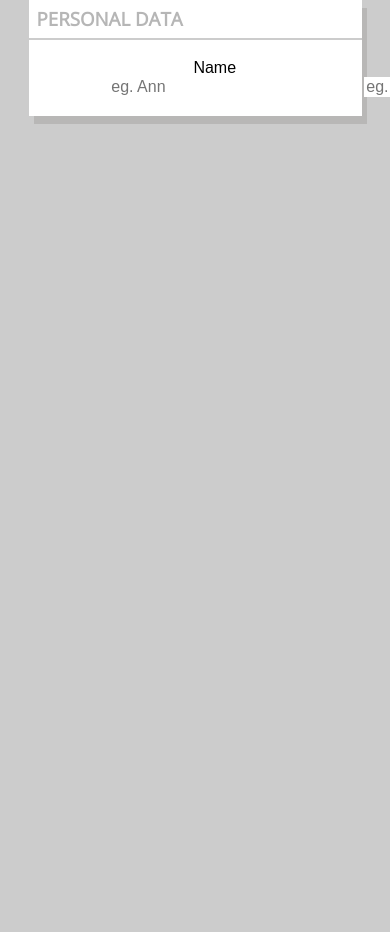
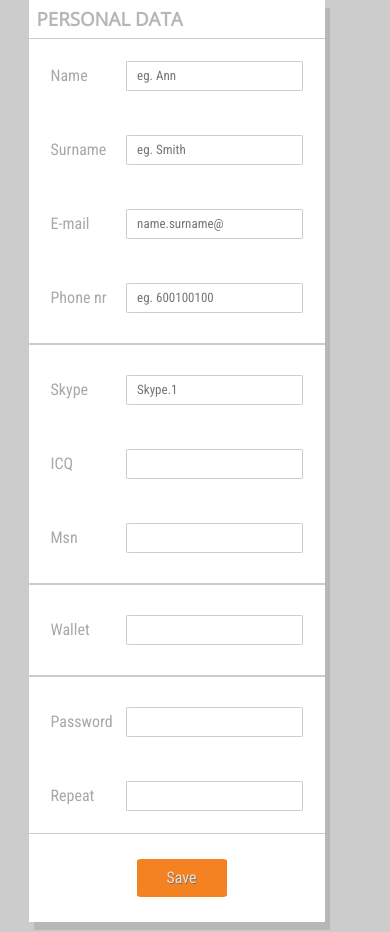
Before and after one commit to MegDeri/kodilla-first-project, a website: page form/form.html in a window 390 px wide. Before the commit the page ends 844 px from the top, so only its background shows below. Drawn offline with nearby package versions, Linux system fonts and the light colour scheme; files that its build step writes are made by us from their sources; a web font is replaced by a local one.

Commit message:
Amend index.html & form.html & style

```diff
--- a/form/form.html
+++ b/form/form.html
@@ -8,19 +8,19 @@
         <link rel="stylesheet" href="https://use.fontawesome.com/releases/v5.7.2/css/all.css" integrity="sha384-fnmOCqbTlWIlj8LyTjo7mOUStjsKC4pOpQbqyi7RrhN7udi9RwhKkMHpvLbHG9Sr" crossorigin="anonymous">
         <link href="https://fonts.googleapis.com/css?family=Damion|Open+Sans|Roboto+Condensed" rel="stylesheet">
         <link rel="stylesheet" type="text/css" href="../css/style.css">
-        <link rel="stylesheet" type="text/css" href="icon-font/css/Glyphter.css">
+        <link rel="stylesheet" type="text/css" href="../icon-font/css/Glyphter.css">
 </head>
 <body class="form-page">
     <div class="main">
         <section class="main-section">
             <h3 class="title">Personal data</h3>
-                <form action="" method="POST">
+                <form class="first-form" action="" method="POST">
                     <div class="container-fluid">
                         <div class="row">
                             <div class=" col-offset-3 col-5 col-s-12 col-m-8">
                                 <div class="field">
-                                    <label for="fname">Name</label>
-                                    <input type="text" id="fname" placeholder="eg. Ann" minlength="3" required>
+                                    <label class="form-label" for="fname">Name</label>
+                                    <input class="form-input" type="text" id="fname" placeholder="eg. Ann" minlength="3" required>
                                 </div>
                             </div>
                         </div>
@@ -29,8 +29,8 @@
                         <div class="row">
                             <div class=" col-offset-3 col-5 col-s-12 col-m-8">
                                 <div class="field">
-                                    <label for="lname">Surname</label>
-                                    <input type="text" id="lname" name="user-name" placeholder="eg. Smith" minlength="3" required>
+                                    <label class="form-label" for="lname">Surname</label>
+                                    <input class="form-input" type="text" id="lname" name="user-name" placeholder="eg. Smith" minlength="3" required>
                                 </div>
                             </div>
                        </div>
@@ -39,8 +39,8 @@
                         <div class="row">
                             <div class=" col-offset-3 col-5 col-s-12 col-m-8">
                                 <div class="field">
-                                    <label for="email">E-mail</label>
-                                    <input type="email" id="email" name="user-email" placeholder="name.surname@" required>
+                                    <label class="form-label" for="email">E-mail</label>
+                                    <input class="form-input" type="email" id="email" name="user-email" placeholder="name.surname@" required>
                                 </div>
                             </div>
                         </div>
@@ -49,8 +49,8 @@
                         <div class="row">
                             <div class=" col-offset-3 col-5 col-s-12 col-m-8">
                                 <div class="field">
-                                    <label for="phone">Phone nr</label>
-                                    <input type="tel" id="phone" name="phone-nr" minlength="9" placeholder="eg. 600100100">
+                                    <label class="form-label" for="phone">Phone nr</label>
+                                    <input class="form-input" type="tel" id="phone" name="phone-nr" minlength="9" placeholder="eg. 600100100">
                                 </div>
                             </div>
                         </div>
@@ -60,8 +60,8 @@
                         <div class="row">
                             <div class=" col-offset-3 col-5 col-s-12 col-m-8">
                                 <div class="field">
-                                    <label for="skype">Skype</label>
-                                    <input type="text" id="skype" name="user-skype" placeholder="Skype.1">
+                                    <label class="form-label" for="skype">Skype</label>
+                                    <input class="form-input" type="text" id="skype" name="user-skype" placeholder="Skype.1">
                                 </div>
                             </div>
                         </div>
@@ -70,8 +70,8 @@
                         <div class="row">
                             <div class=" col-offset-3 col-5 col-s-12 col-m-8">
                                 <div class="field">
-                                    <label for="icq">ICQ</label>
-                                    <input type="text" id="icq" name="user-icq">
+                                    <label class="form-label" for="icq">ICQ</label>
+                                    <input class="form-input" type="text" id="icq" name="user-icq">
                                 </div>
                             </div>
                         </div>
@@ -80,8 +80,8 @@
                         <div class="row">
                             <div class=" col-offset-3 col-5 col-s-12 col-m-8">
                                 <div class="field">
-                                    <label for="msn">Msn</label>
-                                    <input type="text" id="msn" name="user-msn">
+                                    <label class="form-label" for="msn">Msn</label>
+                                    <input class="form-input" type="text" id="msn" name="user-msn">
                                 </div>
                             </div>
                         </div>
@@ -91,8 +91,8 @@
                         <div class="row">
                             <div class=" col-offset-3 col-5 col-s-12 col-m-8">
                                 <div class="field">
-                                    <label for="wallet">Wallet</label>
-                                    <input type="number" id="wallet" name="user-wallet" min="100" max="10000" step="10">
+                                    <label class="form-label" for="wallet">Wallet</label>
+                                    <input class="form-input" type="number" id="wallet" name="user-wallet" min="100" max="10000" step="10">
                                 </div>
                             </div>
                         </div>
@@ -102,8 +102,8 @@
                         <div class="row">
                             <div class=" col-offset-3 col-5 col-s-12 col-m-8">
                                 <div class="field">
-                                    <label for="password">Password</label>
-                                    <input type="password" id="password" name="user-pass" required>
+                                    <label class="form-label" for="password">Password</label>
+                                    <input class="form-input" type="password" id="password" name="user-pass" required>
                                 </div>
                             </div>
                         </div>
@@ -112,8 +112,8 @@
                         <div class="row">
                             <div class=" col-offset-3 col-5 col-s-12 col-m-8">
                             <div class="field">
-                                <label for="repeat">Repeat</label>
-                                <input type="password" id="repeat" name="user-pass" required>
+                                <label class="form-label" for="repeat">Repeat</label>
+                                <input class="form-input" type="password" id="repeat" name="user-pass" required>
                             </div>
                         </div>
                     </div>
--- a/sass/_layout.scss
+++ b/sass/_layout.scss
@@ -1,3 +1,4 @@
+@media (min-width: 769px){
 $grid-columns: 12;
 
 @for $i from 1 through 12 {
@@ -11,6 +12,7 @@ $grid-columns: 12;
       margin-left: (100% / $grid-columns) * $i;
     }
   }
+}
 
   /* Media query
   @media(min-width: 427px) and (max-width: 768px){
--- a/sass/_mediaquery.scss
+++ b/sass/_mediaquery.scss
@@ -38,6 +38,19 @@
     }
     .line{
       width: 250px;
+    }
+    //first personal form
+    .col-m-8 {
+      margin-left: 16.66667%;
+    }
+    .form-input {
+      height: 30px;
+      width: 250px;
+      padding: 10px;
+    }
+    .form.label {
+      height: 30px;
+      line-height:30px;
     }
 }
 
@@ -95,7 +108,7 @@
       top: 25px;
       right: 1px;
     }
-    form {
+    .calendar-form {
       position: relative;
       justify-content: space-around;
     }
@@ -137,4 +150,17 @@
       width: 35px;
       height: 35px;
     }
+    //first personal form
+    .col-offset-3 {
+      margin-left: 0;
+    }
+    .form-input {
+      height: 30px;
+      width: 70%;
+      padding: 10px;
+    }
+    .form-label {
+      height: 30px;
+      line-height:30px;
+    }
   }
--- a/sass/_variables.scss
+++ b/sass/_variables.scss
@@ -9,6 +9,7 @@ $paragraph-font-size: 16px;
 $brand-font:'Open Sans', sans-serif;
 $paragraph-font: Arial;
 $h1-font: 'Damion', cursive;
+$body-font: 'Roboto Condensed', sans-serif;
 
 $nav-background: #191919;
 $kodfont-color: #7296af;
@@ -16,14 +17,15 @@ $kodfont-second: #fff;
 $kodfont-third: #000;
 $kodfont-four: #ccc;
 $kodfont-five: #ddd;
-$kodfont-six:  #f76c35;
+$orange-font:  #f7ddc8;
 $box-shadow: rgba(135, 132, 128, 0.3);
 $title-section: #6f7070;
-$span-orange: #fc9105;
+$span-orange: #f58220;
 $span-green: #30ad14;
 $h1-color: #b6b6b6;
 $h2h3-color: #757471;
 $h4-color: #9e975a;
 $table-color: #878080;
 $shadow-color: #c4a57d;
-$legend-color: #f3f3f1
+$legend-color: #f3f3f1;
+$bodyfont-color: #a8a8a8;
--- a/sass/components/_buttons.scss
+++ b/sass/components/_buttons.scss
@@ -2,10 +2,10 @@
 [class*="btn-"]{
     width: 80px;
     height: 40px;
-    @include border-radius(10%);
+    @include border-radius(5%);
     border: none;
     background-color: $span-orange;
-    color: $kodfont-second;
+    color: $orange-font;
     cursor: pointer;
     text-shadow: 0.7px 0.7px $title-section;
     padding: 10px;
--- /dev/null
+++ b/sass/components/_form.scss
@@ -0,0 +1,33 @@
+//Form personal data
+.divide {
+    border: 0.3px solid $kodfont-four;
+ }
+
+ .first-form {
+    text-align: center;
+ }
+
+.field {
+    display: flex;
+    justify-content: space-between;
+    padding: 10px 0;
+}
+
+.form-input {
+    height: 30px;
+    width: 70%;
+    @include border-radius(3%);
+    border: 0.5px solid $kodfont-four;
+    color: $kodfont-four;
+    font-size: 13px;
+}
+
+.form-label {
+    height: 30px;
+    line-height:30px;
+}
+
+.submit {
+  border-top: 0.5px solid $kodfont-four;
+  padding: 25px 0;
+}
--- a/sass/components/_globalstyles.scss
+++ b/sass/components/_globalstyles.scss
@@ -26,6 +26,13 @@ body {
     font-family: $paragraph-font;
 }
 
+.form-page {
+  margin: 0 auto;
+  background-color: $kodfont-four;
+  font-family: $body-font;
+  color: $bodyfont-color;
+}
+
 .container-fluid {
   text-align: center;
   padding-left: 10px;
--- a/sass/components/_input.scss
+++ b/sass/components/_input.scss
@@ -1,16 +1,7 @@
 /*Calendar input style*/
-/*input:required {
-    border-color: rgba(255, 99 ,71, 0.6);
-    outline-color: rgb(63, 122, 51);
-   }*/
-
-form {
+.calendar-form {
     display: flex;
     justify-content: center;
-}
-
-input {
-    border: 0;
 }
 
 .input-calendar{
@@ -25,6 +16,7 @@ input {
 .date-calendar {
    width: 150px;
    padding: 2px 5px;
+   border: 0;
 }
 
 .cal-right {
--- a/sass/components/_navbars.scss
+++ b/sass/components/_navbars.scss
@@ -1,6 +1,6 @@
 /* Nav bar*/
 .navbar {
-    line-height: 58px;
+    line-height: 62px;
     position: fixed;
     width: 100%;
     background-color: $kodfont-second;
@@ -85,7 +85,7 @@ i.icon-arrow-down {
 .side-nav a:hover {
     color: $kodfont-second;
     background-color: $nav-background;
-    border-left: 3px solid $kodfont-six;
+    border-left: 3px solid $span-orange;
 }
 
 .side-nav .b-close {
--- a/sass/pages/_form-page.scss
+++ b/sass/pages/_form-page.scss
@@ -0,0 +1,14 @@
+.form-page {
+    .row {
+        margin: 0;
+    }
+    .main-section {
+        width: 80%;
+    }
+    .title {
+        border-bottom: 0.5px solid $kodfont-four;
+    }
+    .btn-lg {
+        width: 90px;
+    }
+}
--- a/sass/style.scss
+++ b/sass/style.scss
@@ -10,6 +10,7 @@
 @import "components/buttons";
 @import "components/paragraphtab";
 @import "components/listlegend";
+@import "components/form";
 @import "mediaquery";
 
 //@import "sections/generalsection"//
```
Also changed, not shown: index.html (+3 -3 lines), css/style.css, form/style.css (deleted), 1 other file.
